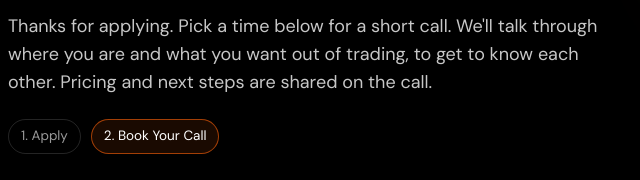
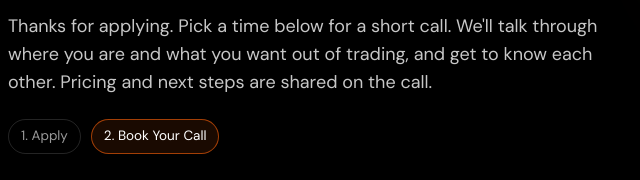
Before and after one commit to investingluc/stu-site, a plain HTML site: page book/index.html in a window 1280 px wide. Shown: the part 265-445 px from the top of the page, 176-816 px from the left. Drawn offline with Linux system fonts and the light colour scheme.

Commit message:
Copy: /book sentence grammar

```diff
--- a/book/index.html
+++ b/book/index.html
@@ -82,7 +82,7 @@ input:focus,textarea:focus{border-color:rgba(255,99,10,.7);box-shadow:0 0 0 3px
 <section class="hero">
   <span class="pill">Application Received <i><svg viewBox="0 0 24 24" fill="none" stroke="currentColor" stroke-width="3" stroke-linecap="round" stroke-linejoin="round"><path d="M5 12h14M13 6l6 6-6 6"/></svg></i></span>
   <h1 class="grad">Book Your Call With Our Team</h1>
-  <p class="lead">Thanks for applying. Pick a time below for a short call. We'll talk through where you are and what you want out of trading, to get to know each other. Pricing and next steps are shared on the call.</p>
+  <p class="lead">Thanks for applying. Pick a time below for a short call. We'll talk through where you are and what you want out of trading, and get to know each other. Pricing and next steps are shared on the call.</p>
   <div class="steps"><span>1. Apply</span><span class="on">2. Book Your Call</span></div>
 </section>
 <!-- SCHEDULER EMBED: set CAL_URL in build_pages.py to the Calendly or Cal.com event link -->
```
